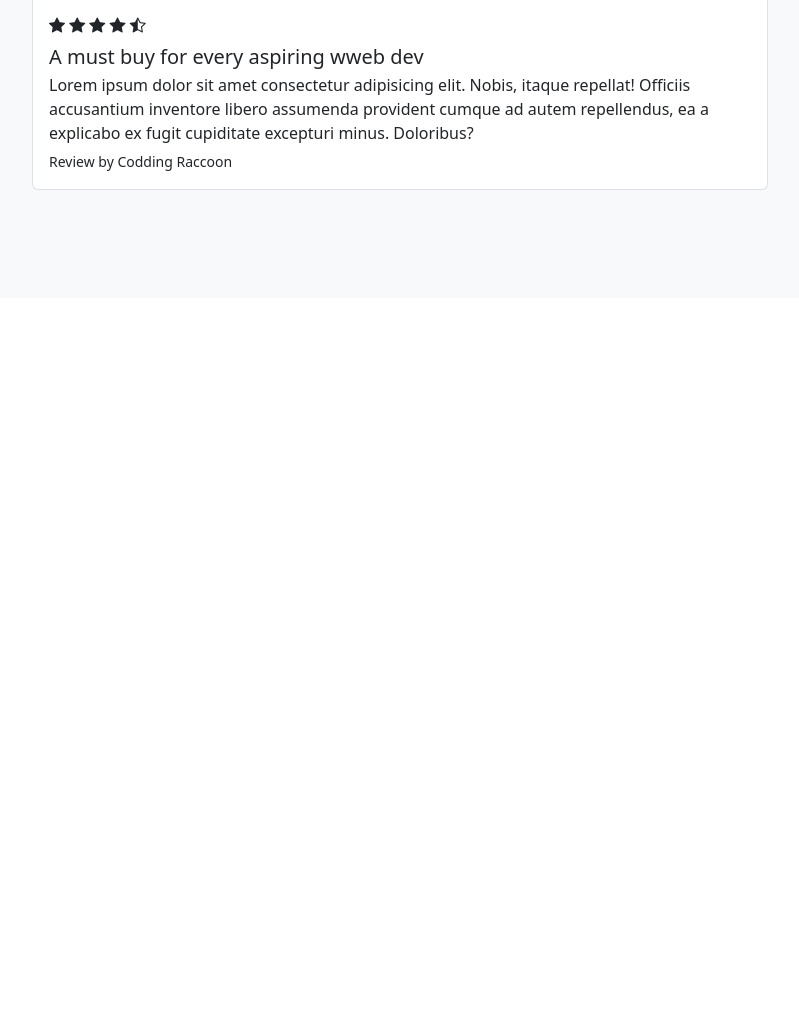
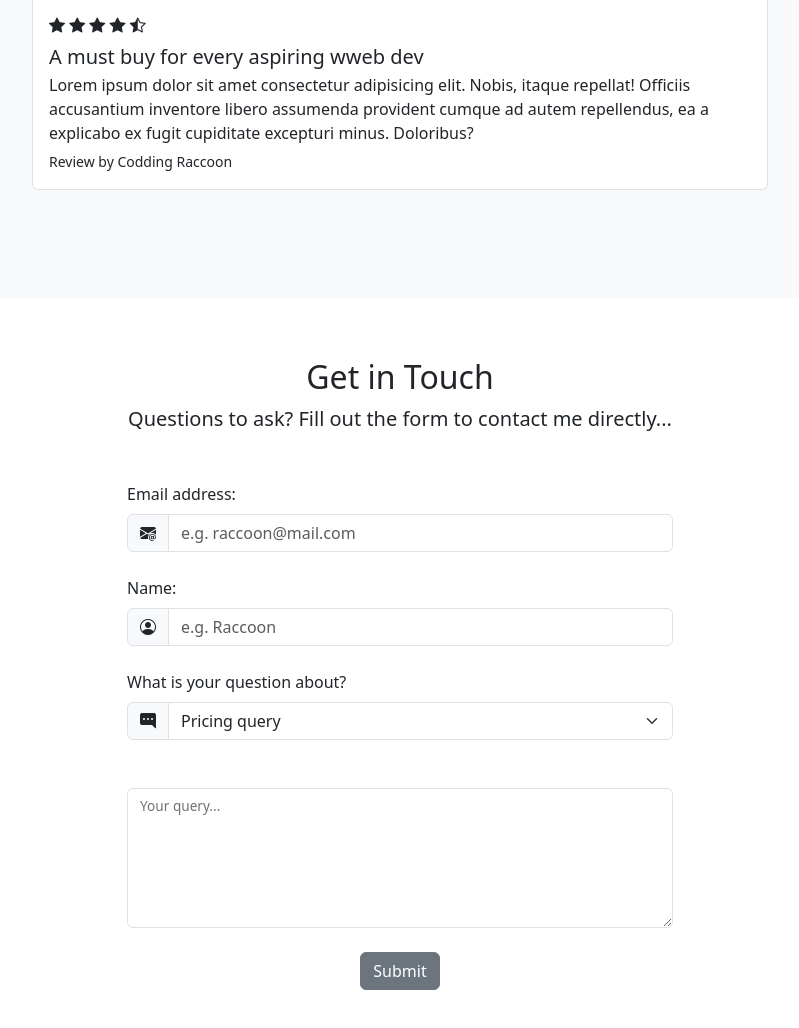
Before and after one commit to Yakub357/bootstrap-project-1, a plain HTML site: page index.html in a window 1280 px wide. Shown: the part 2835-3863 px from the top of the page, without its empty margins (240-1039 px from the left). Before the commit the page ends 3133 px from the top, so only its background shows below. Drawn offline with nearby package versions, Linux system fonts and the light colour scheme.

Commit message:
lesson-14 completed, contact us section added, with form-input component

```diff
--- a/index.html
+++ b/index.html
@@ -439,6 +439,77 @@
       </div>
     </section>
 
+    <!-- * Contact US FORM -->
+    <!-- ? form-control, form-label, form-select, input-group, input-group-text -->
+    <section id="contact">
+      <div class="container-lg">
+        <div class="text-center">
+          <h2>Get in Touch</h2>
+          <p class="lead">
+            Questions to ask? Fill out the form to contact me directly...
+          </p>
+        </div>
+        <div class="row justify-content-center my-5">
+          <div class="col-lg-6">
+            <form>
+              <label for="email" class="form-label"> Email address: </label>
+              <div class="mb-4 input-group">
+                <span class="input-group-text">
+                  <i class="bi bi-envelope-at-fill"></i>
+                </span>
+                <input
+                  type="email"
+                  class="form-control"
+                  id="email"
+                  placeholder="e.g. raccoon@mail.com"
+                />
+              </div>
+
+              <label for="text" class="form-label"> Name: </label>
+              <div class="mb-4 input-group">
+                <span class="input-group-text">
+                  <i class="bi bi-person-circle"></i>
+                </span>
+                <input
+                  type="text"
+                  class="form-control"
+                  id="name"
+                  placeholder="e.g. Raccoon"
+                />
+              </div>
+
+              <label for="subject" class="form-label"
+                >What is your question about?</label
+              >
+              <div class="mb-4 input-group">
+                <span class="input-group-text">
+                  <i class="bi bi-chat-right-dots-fill"></i>
+                </span>
+                <select id="subject" class="form-select">
+                  <option value="pricing" selected>Pricing query</option>
+                  <option value="content">Content query</option>
+                  <option value="other">Other query</option>
+                </select>
+              </div>
+
+              <div class="form-floating mb-4 mt-5">
+                <textarea
+                  class="form-control"
+                  id="query"
+                  style="height: 140px"
+                ></textarea>
+                <label for="query">Your query...</label>
+              </div>
+
+              <div class="mb-4 text-center">
+                <button type="submit" class="btn btn-secondary">Submit</button>
+              </div>
+            </form>
+          </div>
+        </div>
+      </div>
+    </section>
+
     <!-- * Bootstrap CDN -->
     <script
       src="https://cdn.jsdelivr.net/npm/bootstrap@5.3.0-alpha3/dist/js/bootstrap.bundle.min.js"
```
